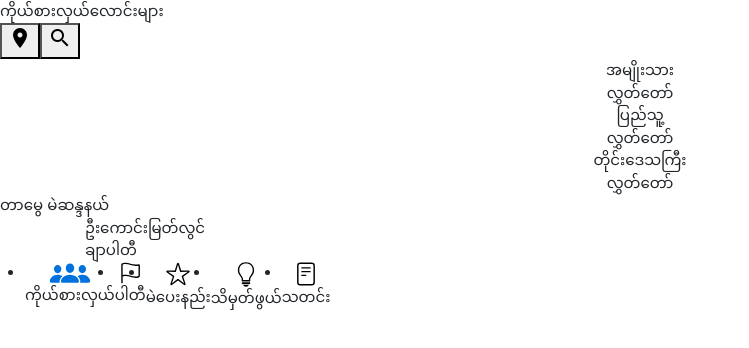
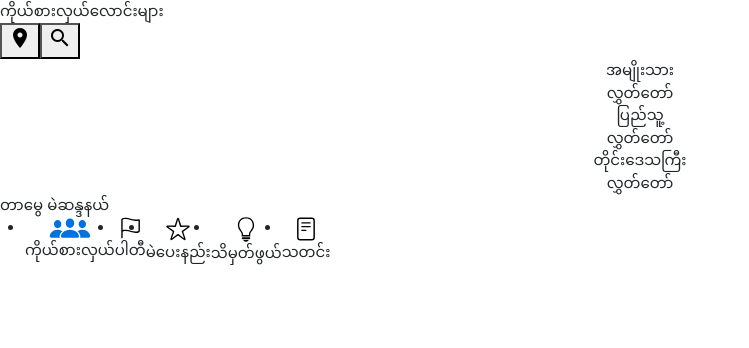
Before and after one commit to PopStackHack/mVoterWeb, a Next.js app: page /candidates in a window 1280 px wide. Shown: the top 348 px of the page, without its empty margins (0-749 px from the left). Built offline with nearby package versions, Linux system fonts and the light colour scheme.

Commit message:
chore: remove placeholder data from candidates

```diff
--- a/pages/candidates/index.js
+++ b/pages/candidates/index.js
@@ -30,17 +30,10 @@ const Candidates = () => {
         <Tab title={amyothaHluttaw} key="amyothahluttaw">
           <VotingPlace />
           <div className="container">
-            <CandidateList
+            {/* <CandidateList
               dataSource={[
-                {
-                  id: 1,
-                  name: 'ဦးကောင်းမြတ်လွင်',
-                  party: {
-                    name_burmese: 'ချာပါတီ',
-                  }
-                }
               ]}
-            />
+            /> */}
           </div>
         </Tab>
         <Tab title={pyithuHlutTaw} key="pyithuhluttaw">
```
